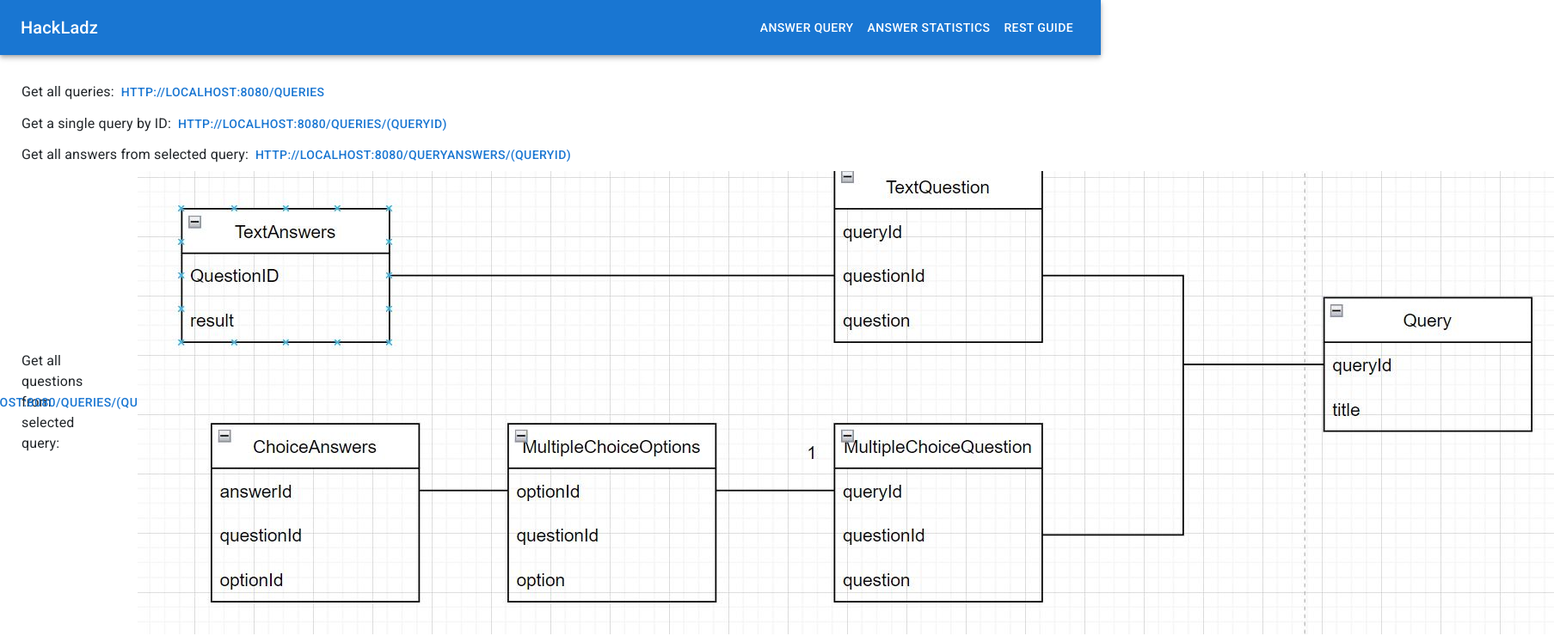
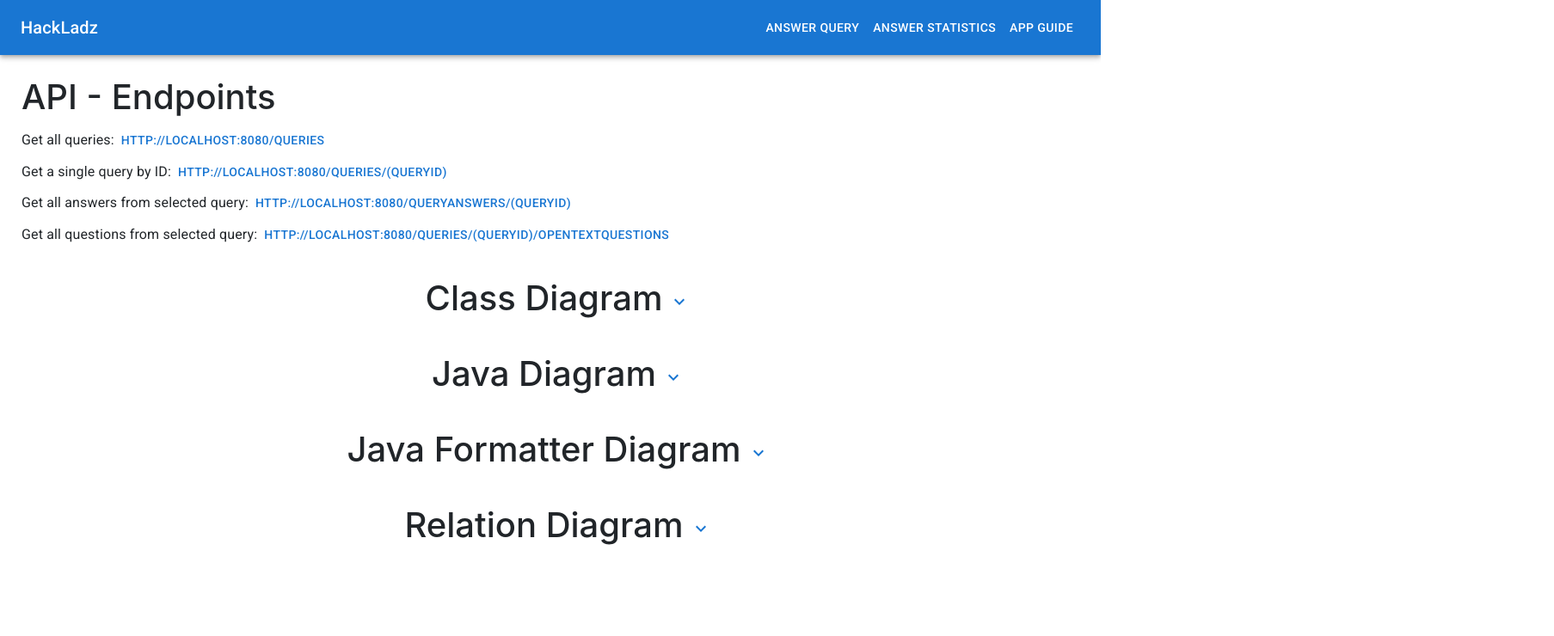
Before and after one commit to Kyselypalvelu-hh/kyselypalvelu-hh-frontend, a React (Create React App) app: page /restpage in a window 1280 px wide. Shown: the top 740 px of the page at 86% size, 1807 px wide, since content can reach past the window. Built offline with nearby package versions, Linux system fonts and the light colour scheme.

Commit message:
fixed rest home page, now it also shows our diagrams

```diff
--- a/src/components/Navigation.js
+++ b/src/components/Navigation.js
@@ -15,7 +15,7 @@ import Button from "@mui/material/Button";
 import { Link, Outlet } from "react-router-dom";
 
 const drawerWidth = 240;
-const navItems = ["Answer query", "Answer statistics", "Rest Guide"];
+const navItems = ["Answer Query", "Answer Statistics", "App Guide"];
 
 function Navigation(props) {
   const { window } = props;
--- a/src/components/RestHomePage.js
+++ b/src/components/RestHomePage.js
@@ -1,11 +1,31 @@
-import { Button, Typography } from "@mui/material";
+import { Button, Typography, IconButton } from "@mui/material";
 import { Box } from "@mui/system";
-import React from "react";
-import web from "../images/classdiagramWeb.JPG";
+import React, { useState } from "react";
+import classWebDiagram from "../images/classdiagramWeb.JPG";
+import javaWebDiagram from "../images/javadiagramWeb.JPG";
+import javaFormatter from "../images/javadigramformatterWeb.JPG";
+import relationDiagram from "../images/relationDiagramWeb.JPG";
+import KeyboardArrowDownIcon from "@mui/icons-material/KeyboardArrowDown";
 
 export const RestHomePage = () => {
+  // 4 IMAGES, WANT TO SHOW THE IMAGE WHEN BUTTON IS CLICKED (CHANGES TO TRUE)
+  const [images, setImages] = useState({
+    one: false,
+    two: false,
+    three: false,
+    four: false,
+  });
+
+  const onClickHandler = (e) => {
+    setImages((prev) => ({
+      ...prev,
+      [e]: !prev[e],
+    }));
+  };
+
   return (
     <Box sx={{ margin: "25px 0px 0px 25px" }}>
+      <h1>API - Endpoints</h1>
       <Box sx={{ display: "flex", alignItems: "center" }}>
         <Typography>Get all queries: </Typography>
         <Button target="_blank" href="http://localhost:8080/queries">
@@ -32,12 +52,89 @@ export const RestHomePage = () => {
         >
           http://localhost:8080/queries/(queryID)/opentextquestions
         </Button>
-        <Box position="relative">
-          <img src={web} alt="web"></img>
-          <img src="" alt=""></img>
-          <img src="" alt=""></img>
-          <img src="" alt=""></img>
+      </Box>
+      <Box
+        sx={{
+          display: "flex",
+          flexDirection: "column",
+          alignItems: "center",
+          marginTop: "2rem",
+        }}
+      >
+        <Box sx={{ display: "flex" }}>
+          <h1>Class Diagram</h1>
+          <IconButton
+            aria-label="delete"
+            color="primary"
+            onClick={() => onClickHandler("one")}
+          >
+            <KeyboardArrowDownIcon />
+          </IconButton>
         </Box>
+        {images.one && (
+          <img
+            style={{ width: "100%" }}
+            src={classWebDiagram}
+            alt="classdiagram"
+          ></img>
+        )}
+
+        <Box sx={{ display: "flex" }}>
+          <h1 style={{ marginTop: "2rem" }}>Java Diagram</h1>
+          <IconButton
+            sx={{ marginTop: "2rem" }}
+            aria-label="delete"
+            color="primary"
+            onClick={() => onClickHandler("two")}
+          >
+            <KeyboardArrowDownIcon />
+          </IconButton>
+        </Box>
+        {images.two && (
+          <img
+            style={{ width: "100%" }}
+            src={javaWebDiagram}
+            alt="javadiagram"
+          ></img>
+        )}
+
+        <Box sx={{ display: "flex" }}>
+          <h1 style={{ marginTop: "2rem" }}>Java Formatter Diagram</h1>
+          <IconButton
+            sx={{ marginTop: "2rem" }}
+            aria-label="delete"
+            color="primary"
+            onClick={() => onClickHandler("three")}
+          >
+            <KeyboardArrowDownIcon />
+          </IconButton>
+        </Box>
+        {images.three && (
+          <img
+            style={{ width: "100%" }}
+            src={javaFormatter}
+            alt="javaformatter"
+          ></img>
+        )}
+
+        <Box sx={{ display: "flex" }}>
+          <h1 style={{ marginTop: "2rem" }}>Relation Diagram</h1>
+          <IconButton
+            sx={{ marginTop: "2rem" }}
+            aria-label="delete"
+            color="primary"
+            onClick={() => onClickHandler("four")}
+          >
+            <KeyboardArrowDownIcon />
+          </IconButton>
+        </Box>
+        {images.four && (
+          <img
+            style={{ width: "100%" }}
+            src={relationDiagram}
+            alt="realtiondiagram"
+          ></img>
+        )}
       </Box>
     </Box>
   );
```
